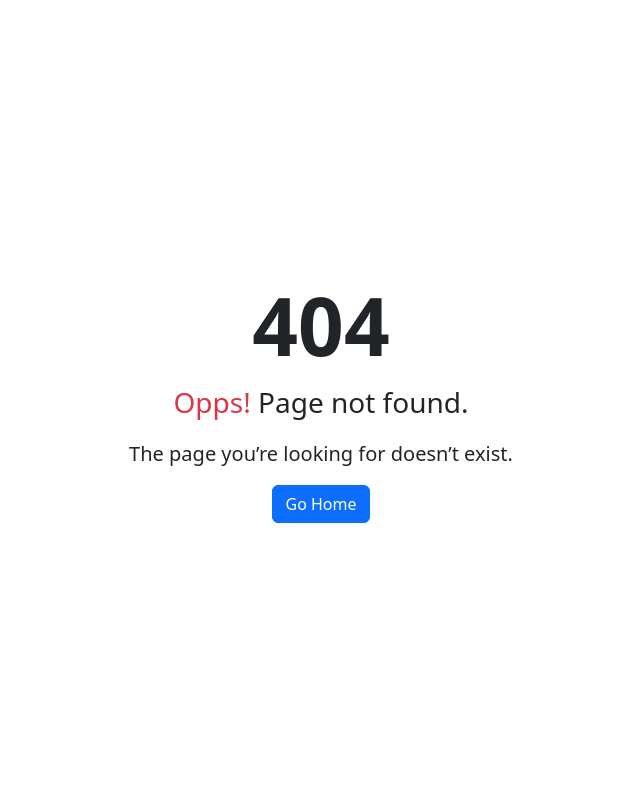
After one commit to jayjayjay-jj/Secure_Programming, a PHP site: page /error.php in a window 1280 px wide. The commit adds this page. Shown: the whole page, without its empty margins (319-959 px from the left). Run offline with PHP 8.4, Linux system fonts and the light colour scheme.

Commit message:
Add Error Page & Modified
add new function in admin controller

hash $_POST[id]

modified update medicine page logic

```diff
--- /dev/null
+++ b/views/error.php
@@ -0,0 +1,32 @@
+<!DOCTYPE html>
+<html lang="en">
+
+
+<head>
+    <meta charset="UTF-8" />
+    <meta http-equiv="X-UA-Compatible" content="IE=edge" />
+    <meta name="viewport" content="width=device-width, initial-scale=1.0" />
+    <title>404 Error Page</title>
+    <link href="https://cdn.jsdelivr.net/npm/bootstrap@5.3.2/dist/css/bootstrap.min.css" rel="stylesheet" integrity="sha384-T3c6CoIi6uLrA9TneNEoa7RxnatzjcDSCmG1MXxSR1GAsXEV/Dwwykc2MPK8M2HN" crossorigin="anonymous">
+    <link rel="stylesheet" href="../../styles/general.css">
+    <link rel="stylesheet" href="../../styles/header.css">
+    <link rel="stylesheet" href="../../styles/footer.css">
+</head>
+
+
+
+<body>
+    <div class="d-flex align-items-center justify-content-center vh-100">
+        <div class="text-center">
+            <h1 class="display-1 fw-bold">404</h1>
+            <p class="fs-3"> <span class="text-danger">Opps!</span> Page not found.</p>
+            <p class="lead">
+                The page you’re looking for doesn’t exist.
+                </p>
+            <a href="../views/home.php" class="btn btn-primary">Go Home</a>
+        </div>
+    </div>
+</body>
+
+
+</html>
--- a/views/medicine.php
+++ b/views/medicine.php
@@ -7,9 +7,7 @@
                 header("Location: ".$_SERVER["SCRIPT_NAME"]);
             }
         }
-        else{
-            $allMeds = Admin::GetAllMedicine();
-        }
+        $allMeds = Admin::GetAllMedicine();
     }
     else if($_SERVER["REQUEST_METHOD"] === "POST"){
         if ($_POST["action"] && $_POST["id"]) {
@@ -84,7 +82,7 @@
                         <input type="submit" name="action" value="Delete" class="delete-button"/>
                     </td>
 
-                    <td><input type="hidden" name="id" value="<?php echo $medID; ?>"/></td>
+                    <td><input type="hidden" name="id" value="<?php echo hash("sha256",$medID); ?>"/></td>
                     </form>
                 </tr>
                 <?php }?>
```
Also changed, not shown: controllers/adminController.php (+16 -3 lines), views/medicine/updateMedicine.php (+9 -6 lines).
